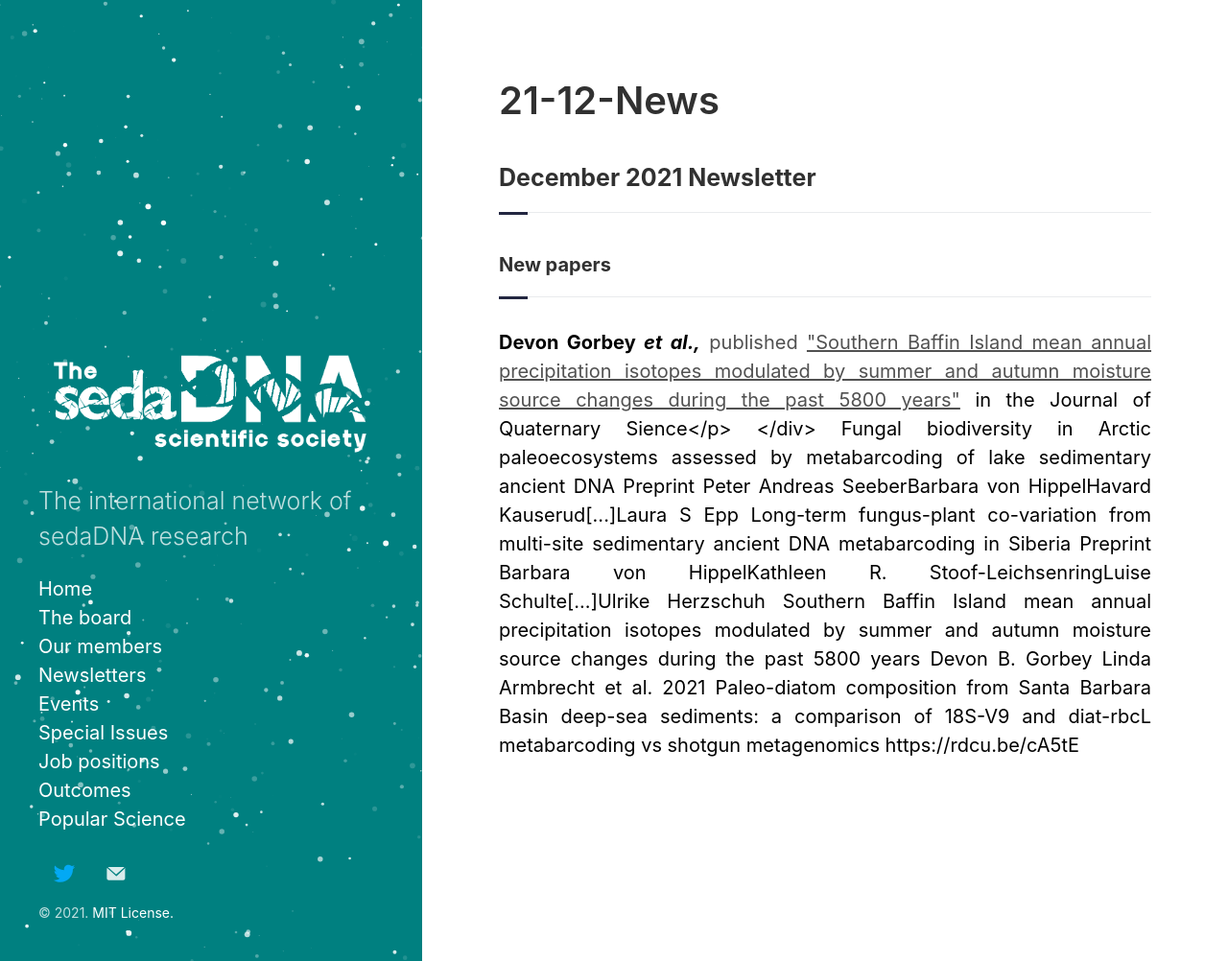
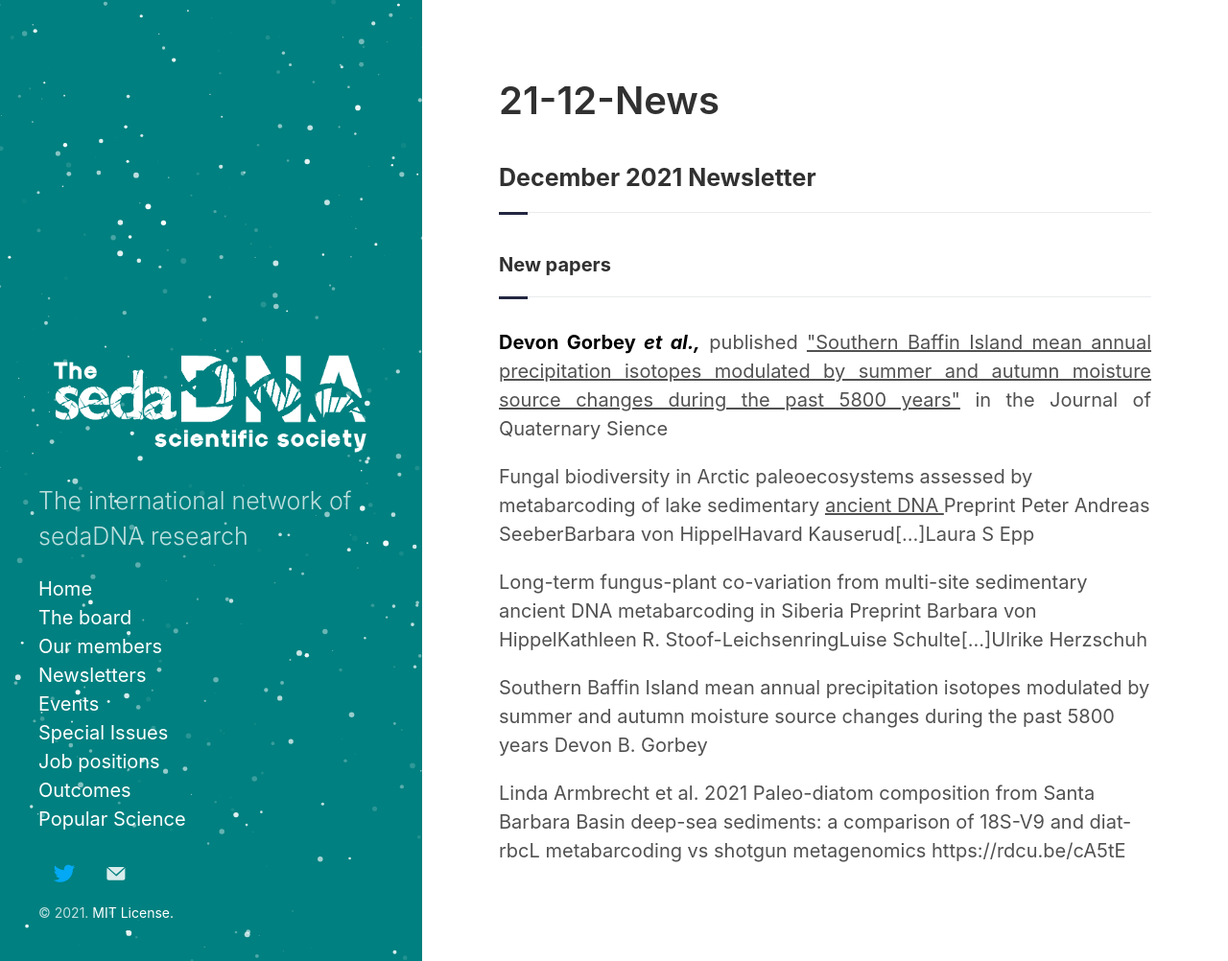
Before and after one commit to sedadna/sedadna.github.io, a Jekyll site: the page built from category/news/21-12.md, in a window 1280 px wide and 1002 px high. Shown: the whole window at 96% size. Built offline with Jekyll 4.4.1, drawn with Linux system fonts in a browser that asks for light colours.

Commit message:
Update 21-12.md

```diff
--- a/category/news/21-12.md
+++ b/category/news/21-12.md
@@ -9,11 +9,11 @@
 
 <div class="intro">
 <h4 class="section-title underline">New papers</h4>
-<p><a href="https://onlinelibrary-wiley-com.ezproxy.its.uu.se/doi/10.1002/jqs.3390" target="_blank"><b>Devon Gorbey <i>et al.,</i></b></a> published <u>"Southern Baffin Island mean annual precipitation isotopes modulated by summer and autumn moisture source changes during the past 5800 years"</u><a> in the Journal of Quaternary Sience</p>
+<p><a href="https://onlinelibrary-wiley-com.ezproxy.its.uu.se/doi/10.1002/jqs.3390" target="_blank"><b>Devon Gorbey <i>et al.,</i></b></a> published <u>"Southern Baffin Island mean annual precipitation isotopes modulated by summer and autumn moisture source changes during the past 5800 years"</u> in the Journal of Quaternary Sience</p>
 
 </div>
 
-Fungal biodiversity in Arctic paleoecosystems assessed by metabarcoding of lake sedimentary ancient DNA
+Fungal biodiversity in Arctic paleoecosystems assessed by metabarcoding of lake sedimentary <u>ancient DNA </u>
 Preprint
 Peter Andreas SeeberBarbara von HippelHavard Kauserud[...]Laura S Epp
 
```
